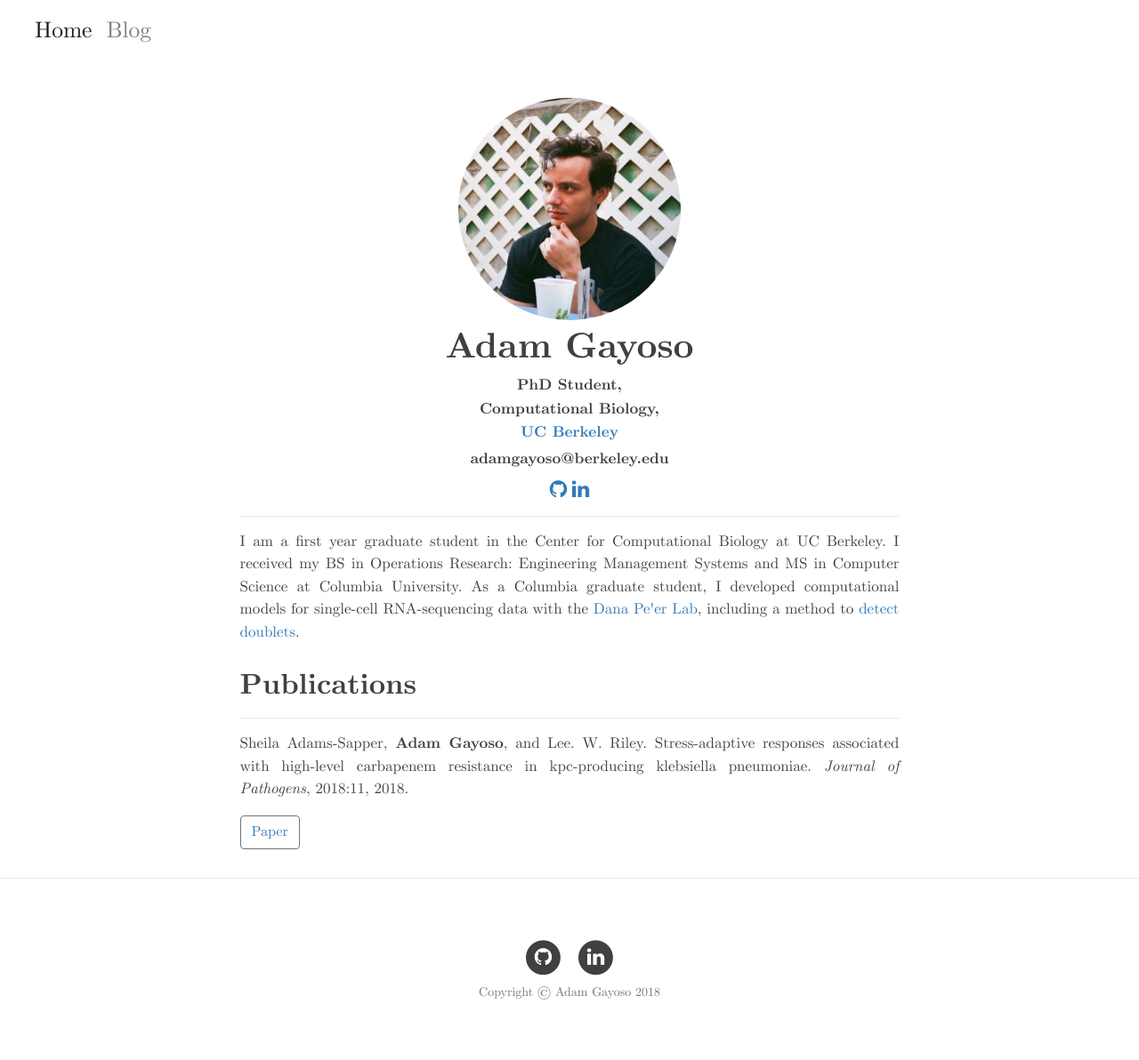
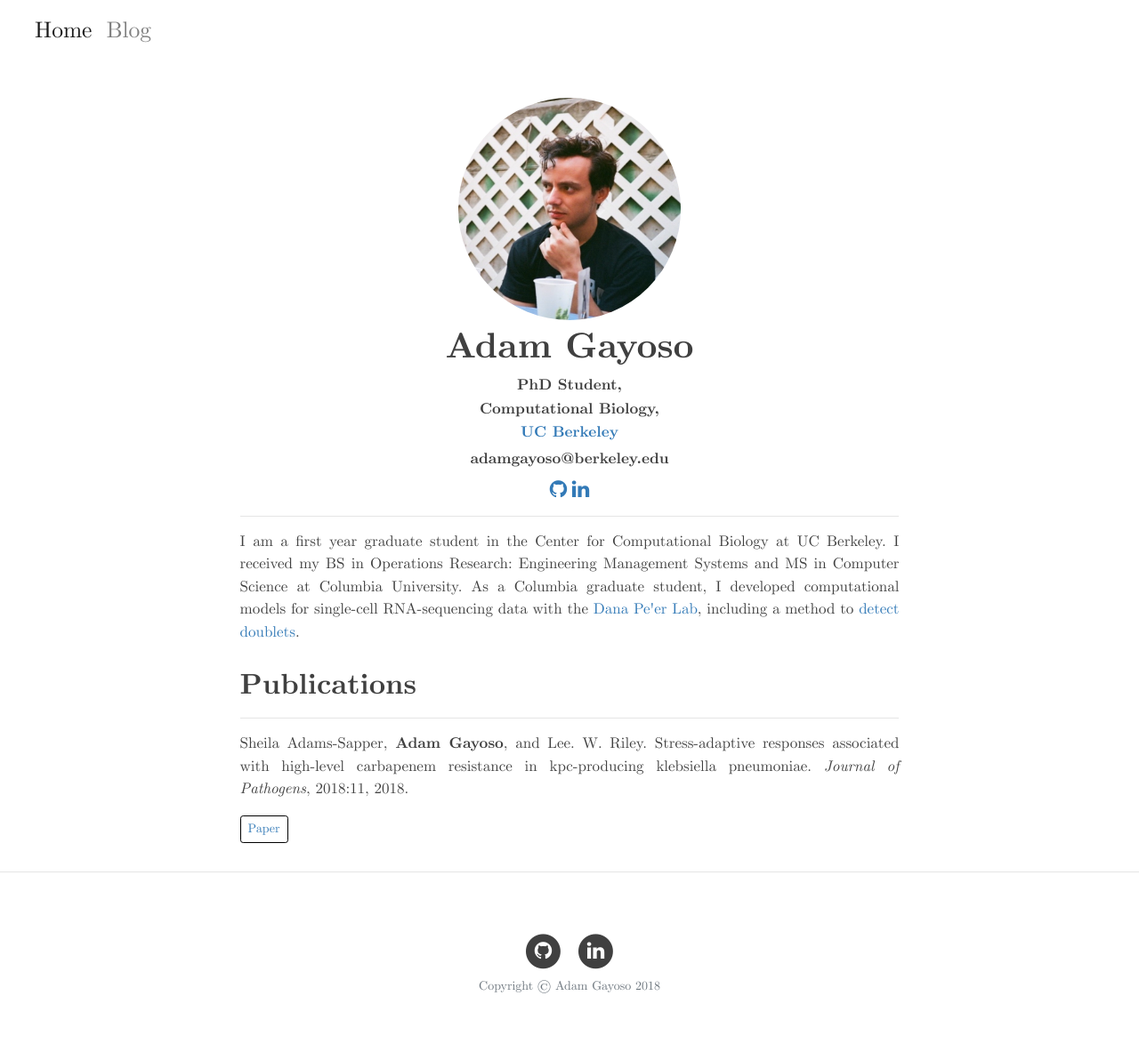
Before and after one commit to adamgayoso/adamgayoso.github.io, a Jekyll site: the page built from index.html, in a window 1280 px wide. Shown: the whole page at 89% size. Built offline with Jekyll 4.4.1, drawn with Linux system fonts in a browser that asks for light colours; nearby versions of some CDN libraries; the list of posts is cut into pages by our own code.

Commit message:
fix button under pubs

```diff
--- a/css/main.css
+++ b/css/main.css
@@ -56,6 +56,13 @@
   margin: 15px auto;
   border-width: 4px;
   border-color: white;
+}
+
+.btn-link {
+    border-color: black;
+}
+.btn-link:hover {
+      border-color: black;
 }
 
 .navbar-nav a{
--- a/index.html
+++ b/index.html
@@ -27,9 +27,9 @@
         <hr>
         <p>
         Sheila Adams-Sapper, <b>Adam Gayoso</b>, and Lee. W. Riley. Stress-adaptive responses associated with high-level carbapenem resistance in kpc-producing klebsiella pneumoniae. <i>Journal of Pathogens</i>, 2018:11, 2018.
-        <div class="btn-group btn-group-xs" role="group">
-        <a href="https://www.hindawi.com/journals/jpath/2018/3028290/abs/"
-        class="btn btn-outline-secondary" role="button">Paper</a>
+        <div class="btn-group btn-group-sm" role="group">
+        <a class="btn btn-link" href="https://www.hindawi.com/journals/jpath/2018/3028290/abs/"
+        role="button">Paper</a>
         </div>
         </p>
     </div>
```
